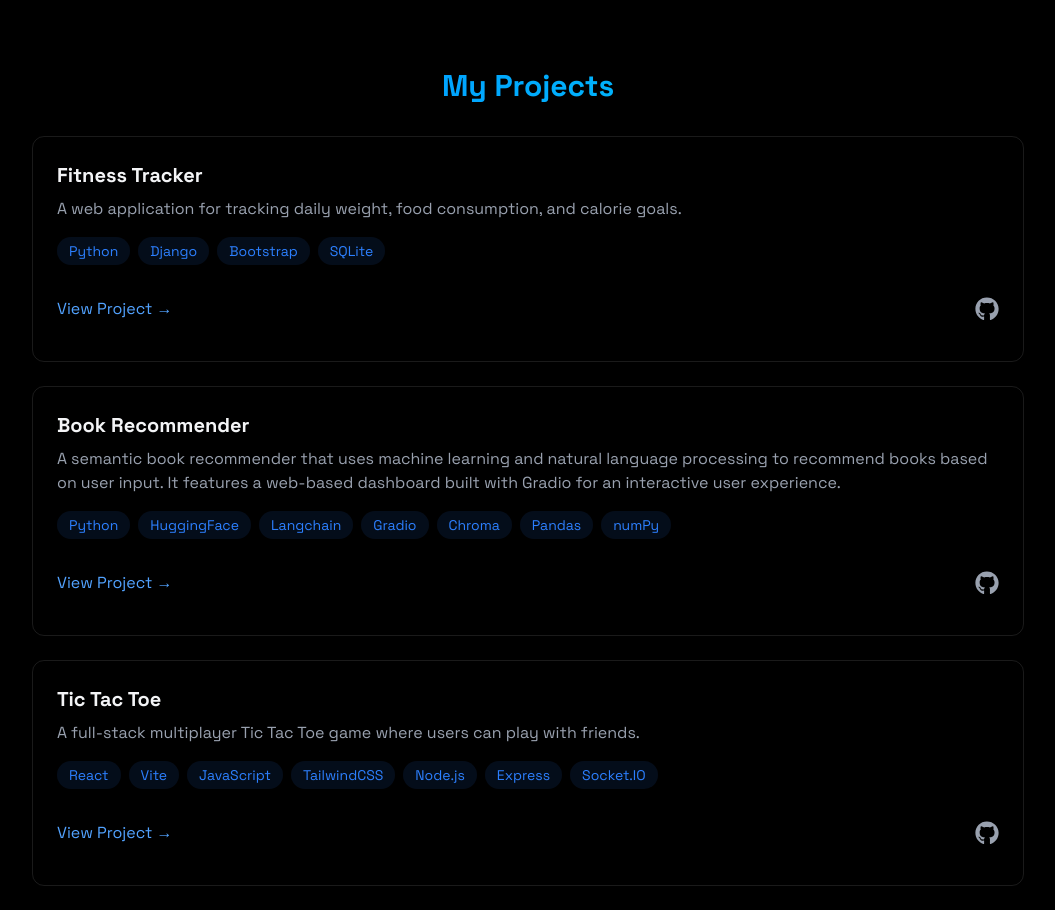
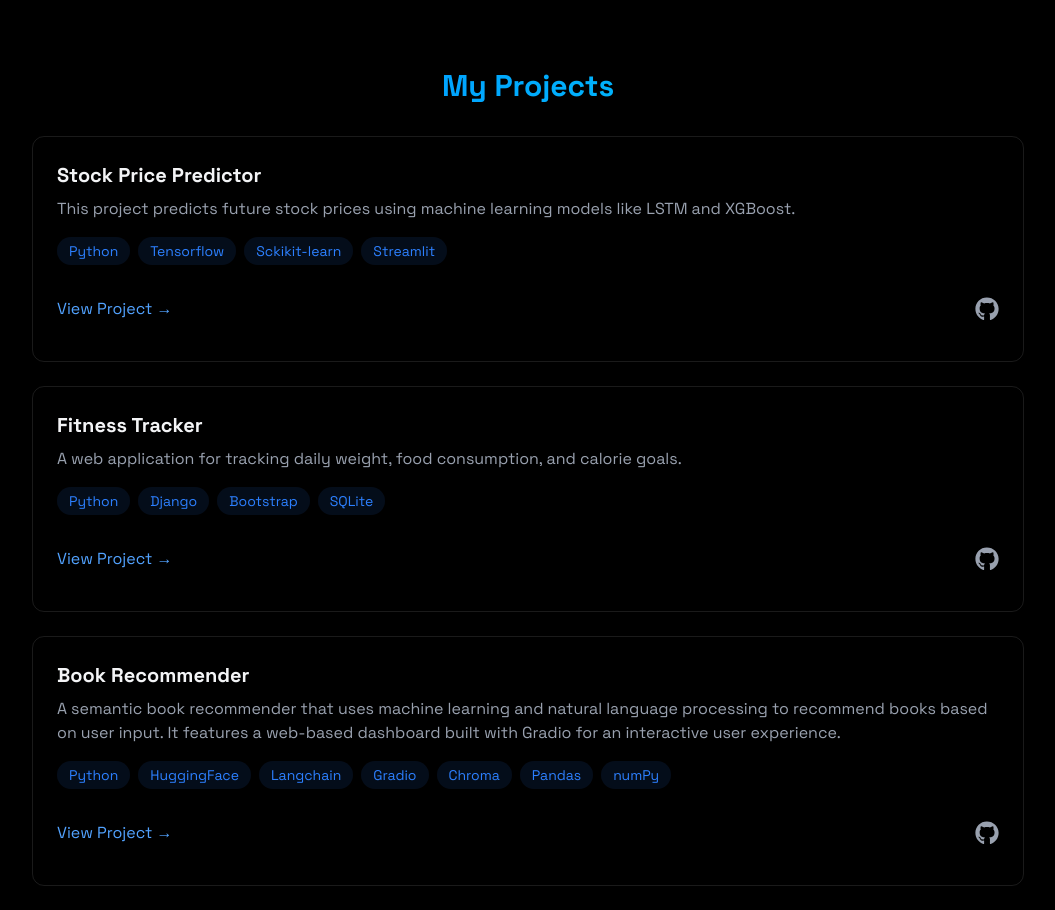
Before and after one commit to minhphung152/portfolio, a React (Vite) app: page / in a window 1280 px wide. Shown: the part 1920-2830 px from the top of the page, without its empty margins (112-1167 px from the left). Built offline with nearby package versions, Linux system fonts and the light colour scheme.

Commit message:
Added stock price predictor project

```diff
--- a/src/components/sections/Projects.jsx
+++ b/src/components/sections/Projects.jsx
@@ -16,6 +16,41 @@
                     </h2>
                     {/* <div className="grid grid-cols-1 md:grid-cols-2 gap-6">  */}
                     <div className="flex flex-col gap-6">
+                        {/* Stock price predictor */}
+                        <div className="p-6 rounded-xl border border-white/10 hover:-translate-y-1 hover:border-blue-500/30 hover:shadow-[0_2px_8px_rgba(59,130,246,0.2)] transition">
+                            <h3 className="text-xl font-bold mb-2">Stock Price Predictor</h3>
+                            <p className="text-gray-400 mb-4">This project predicts future stock prices using machine learning models like LSTM and XGBoost.</p>
+                            <div className="flex flex-wrap gap-2 mb-4">
+                                {["Python", "Tensorflow", "Sckikit-learn", "Streamlit"].map((tech, key) => (
+                                    <span
+                                        key={key}
+                                        className="bg-blue-500/10 text-blue-500 py-1 px-3 rounded-full text-sm hover:bg-blue-500/20 hover:shadow-[0_2px_8px_rgba(59,130,246,0.1)] transition-all"
+                                    >
+                                        {tech}
+                                    </span>
+                                ))}
+                            </div>
+
+                            <div className="flex justify-between items-center">
+                                <a
+                                    href="https://minhphung152-stock-price-predictor-appstreamlit-app-wn3tje.streamlit.app/"
+                                    className="text-blue-400 hover:text-blue-300 transition-colors my-4"
+                                >
+                                    View Project →
+                                </a>
+
+                                <a
+                                    href="https://github.com/minhphung152/stock-price-predictor"
+                                    target="_blank"
+                                    rel="noopener noreferrer"
+                                    className="text-gray-400 hover:text-gray-300 transition-colors my-4"
+                                >
+                                    <FaGithub size={24} />
+                                </a>
+                            </div>
+                        </div>
+
+                        {/* Fitness Tracker */}
                         <div className="p-6 rounded-xl border border-white/10 hover:-translate-y-1 hover:border-blue-500/30 hover:shadow-[0_2px_8px_rgba(59,130,246,0.2)] transition">
                             <h3 className="text-xl font-bold mb-2">Fitness Tracker</h3>
                             <p className="text-gray-400 mb-4">A web application for tracking daily weight, food consumption, and calorie goals.</p>
@@ -48,6 +83,8 @@
                                 </a>
                             </div>
                         </div>
+
+                        {/* Book Recommender */}
                         <div className="p-6 rounded-xl border border-white/10 hover:-translate-y-1 hover:border-blue-500/30 hover:shadow-[0_2px_8px_rgba(59,130,246,0.2)] transition">
                             <h3 className="text-xl font-bold mb-2">Book Recommender</h3>
                             <p className="text-gray-400 mb-4">A semantic book recommender that uses machine learning and natural language processing to recommend books based on user input. It features a web-based dashboard built with Gradio for an interactive user experience.</p>
@@ -80,6 +117,8 @@
                                 </a>
                             </div>
                         </div>
+
+                        {/* Tic Tac Toe */}
                         <div className="p-6 rounded-xl border border-white/10 hover:-translate-y-1 hover:border-blue-500/30 hover:shadow-[0_2px_8px_rgba(59,130,246,0.2)] transition">
                             <h3 className="text-xl font-bold mb-2">Tic Tac Toe</h3>
                             <p className="text-gray-400 mb-4">A full-stack multiplayer Tic Tac Toe game where users can play with friends.</p>
```
